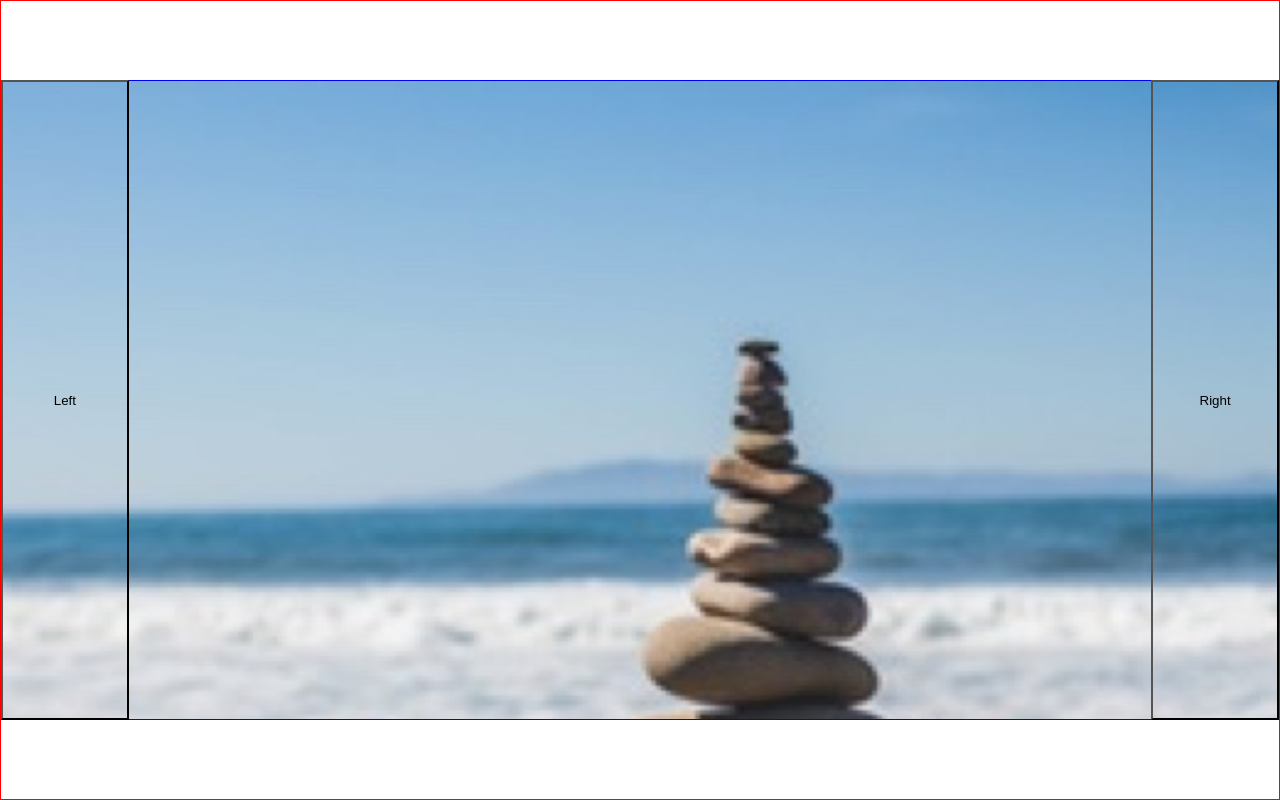
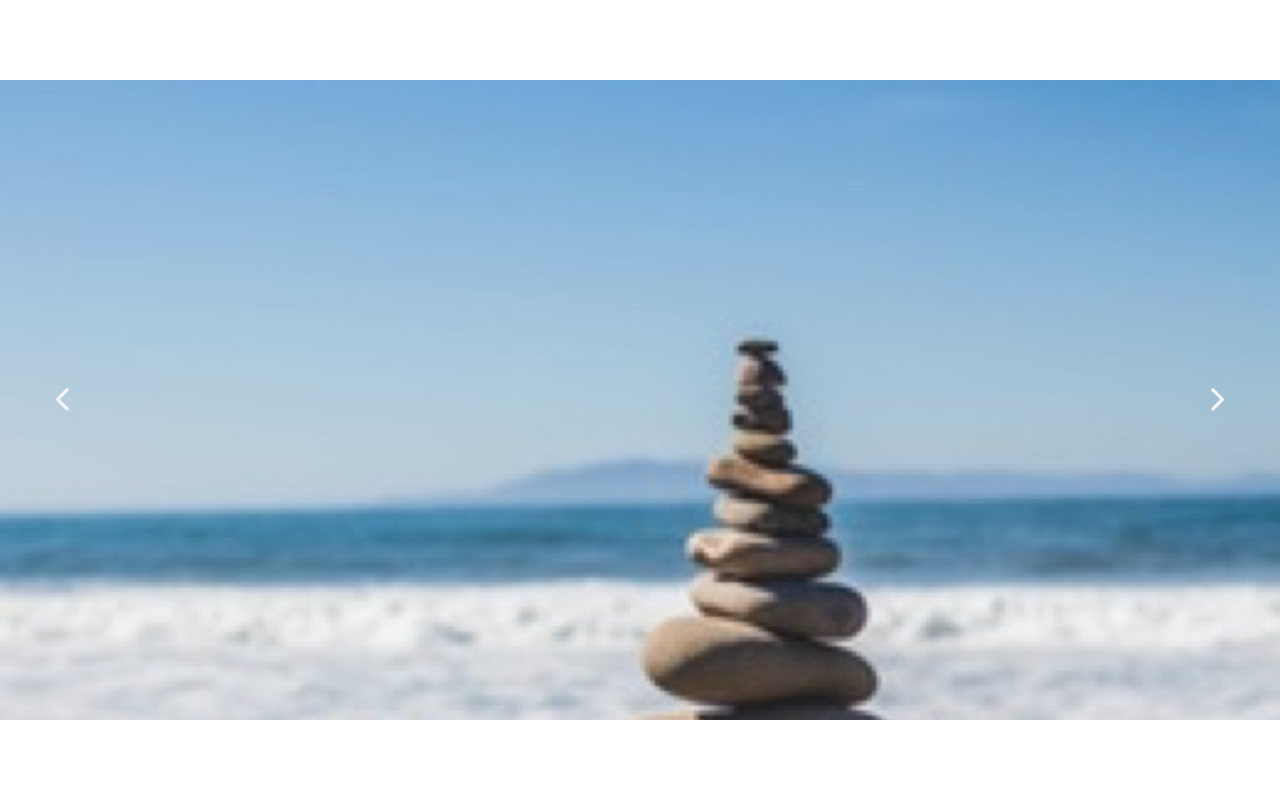
Before and after one commit to ivanradunkovic/React-Slider, a React (Create React App) app: page / in a window 1280 px wide. Built offline with nearby package versions, Linux system fonts and the light colour scheme.

Commit message:
Navigation button changes.

```diff
--- a/public/index.html
+++ b/public/index.html
@@ -9,6 +9,7 @@
       name="description"
       content="Web site created using create-react-app"
     />
+    <script src="https://kit.fontawesome.com/d8de2d9986.js"></script>
     <link rel="apple-touch-icon" href="%PUBLIC_URL%/logo192.png" />
     <!--
       manifest.json provides metadata used when your web app is installed on a
--- a/src/Slider.js
+++ b/src/Slider.js
@@ -2,20 +2,29 @@ import React, {useState} from 'react';
 import './slider.scss';
 import ImageComponent from './ImageComponent';
 import i1 from './assets/slider-image-1.jpg';
-// import i2 from './assets/slider-image-2.jpg'
-// import i3 from './assets/slider-image-3.jpg'
-// import i4 from './assets/slider-image-4.jpg'
-// import i5 from './assets/slider-image-5.jpg'
-// import i6 from './assets/slider-image-6.jpg'
-// import i7 from './assets/slider-image-7.jpg'
-// import i8 from './assets/slider-image-8.jpg'
-// import i9 from './assets/slider-image-9.jpg'
+import i2 from './assets/slider-image-2.jpg'
+import i3 from './assets/slider-image-3.jpg'
+import i4 from './assets/slider-image-4.jpg'
+import i5 from './assets/slider-image-5.jpg'
+import i6 from './assets/slider-image-6.jpg'
+import i7 from './assets/slider-image-7.jpg'
+import i8 from './assets/slider-image-8.jpg'
+import i9 from './assets/slider-image-9.jpg'
 
 
 function Slider() {
 
     //Array for show component inside slider
-    let sliderArray = [<ImageComponent src={i1} />, 2,3,4,5];
+    let sliderArray = [<ImageComponent src={i1} />,
+                       <ImageComponent src={i2} />,
+                       <ImageComponent src={i3} />,
+                       <ImageComponent src={i1} />,
+                       <ImageComponent src={i4} />,
+                       <ImageComponent src={i5} />,
+                       <ImageComponent src={i6} />,
+                       <ImageComponent src={i7} />,
+                       <ImageComponent src={i8} />,
+                       <ImageComponent src={i9} />];
     const [x, setX] = useState(0);
     const goLeft=() => {
         console.log(x);
@@ -35,8 +44,12 @@ function Slider() {
                         </div>
                     );
             })}
-            <button id="goLeft" onClick={goLeft}>Left</button>
-            <button id="goRight" onClick={goRight}>Right</button>
+            <button id="goLeft" onClick={goLeft}>
+                <i class="fas fa-chevron-left"></i>
+            </button>
+            <button id="goRight" onClick={goRight}>
+                <i class="fas fa-chevron-right"></i>
+            </button>
         </div>
     );
 }
--- a/src/slider.scss
+++ b/src/slider.scss
@@ -1,5 +1,4 @@
 .slider {
-    border: 1px solid red;
     position: relative;
     width: 100%;
     height: 100vh;
@@ -9,10 +8,13 @@
     display: flex;
     align-items: center;
     overflow: hidden;
+    background: white;
+    i {
+        font-size: 2vw;
+    }
 }
 
 .slide {
-    border: 1px solid blue;
     min-width: 100%;
     height: 80%;
     transition: 0.5s;
@@ -26,6 +28,16 @@
     width: 10%;
     height: 80vh;
     background: none;
+    border: none;
+    outline: none;
+    transition: 0.5s;
+    &:hover {
+        background:rgba(0, 0, 0, 0.355);
+    }
+    cursor: pointer;
+    i {
+        color: whitesmoke;
+    }
 }
 
 #goLeft {
```
